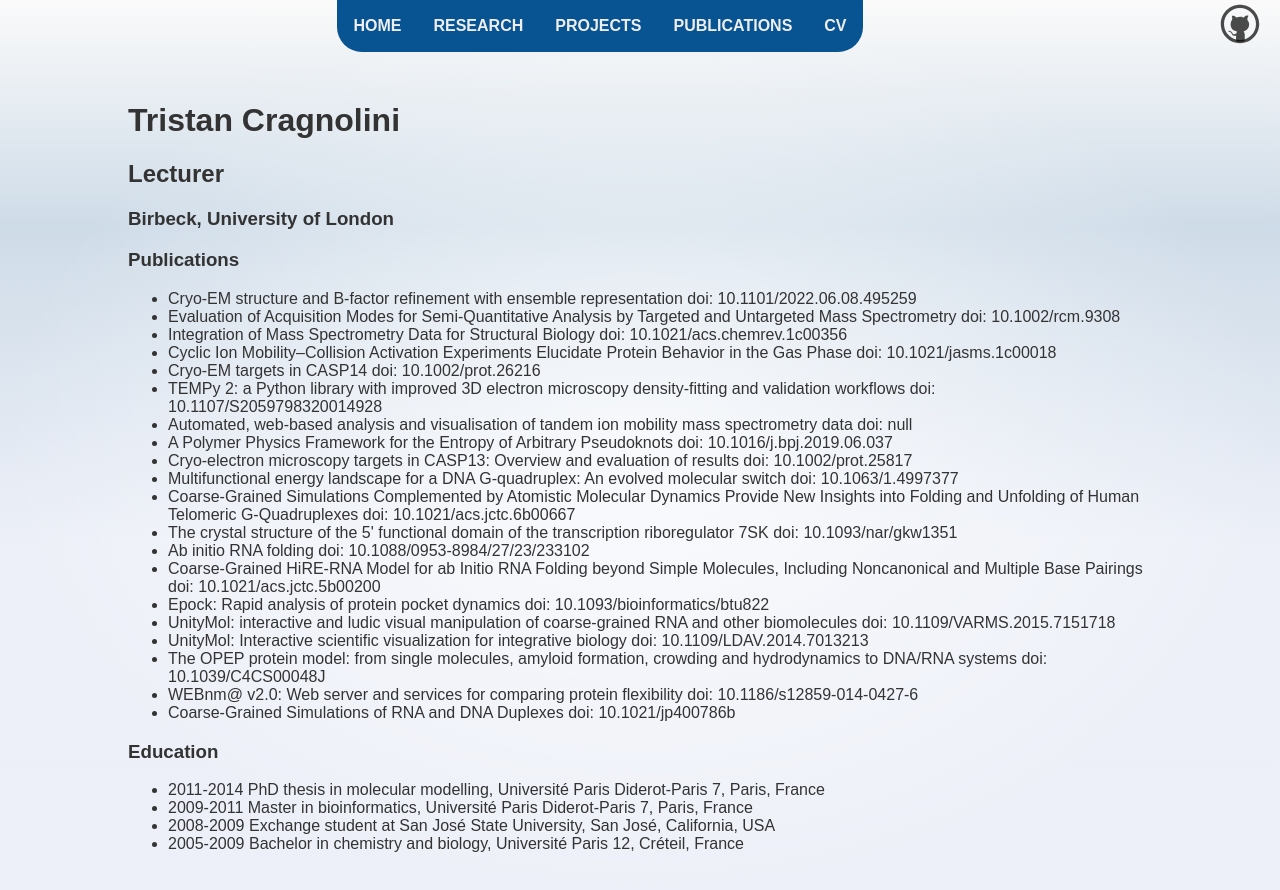
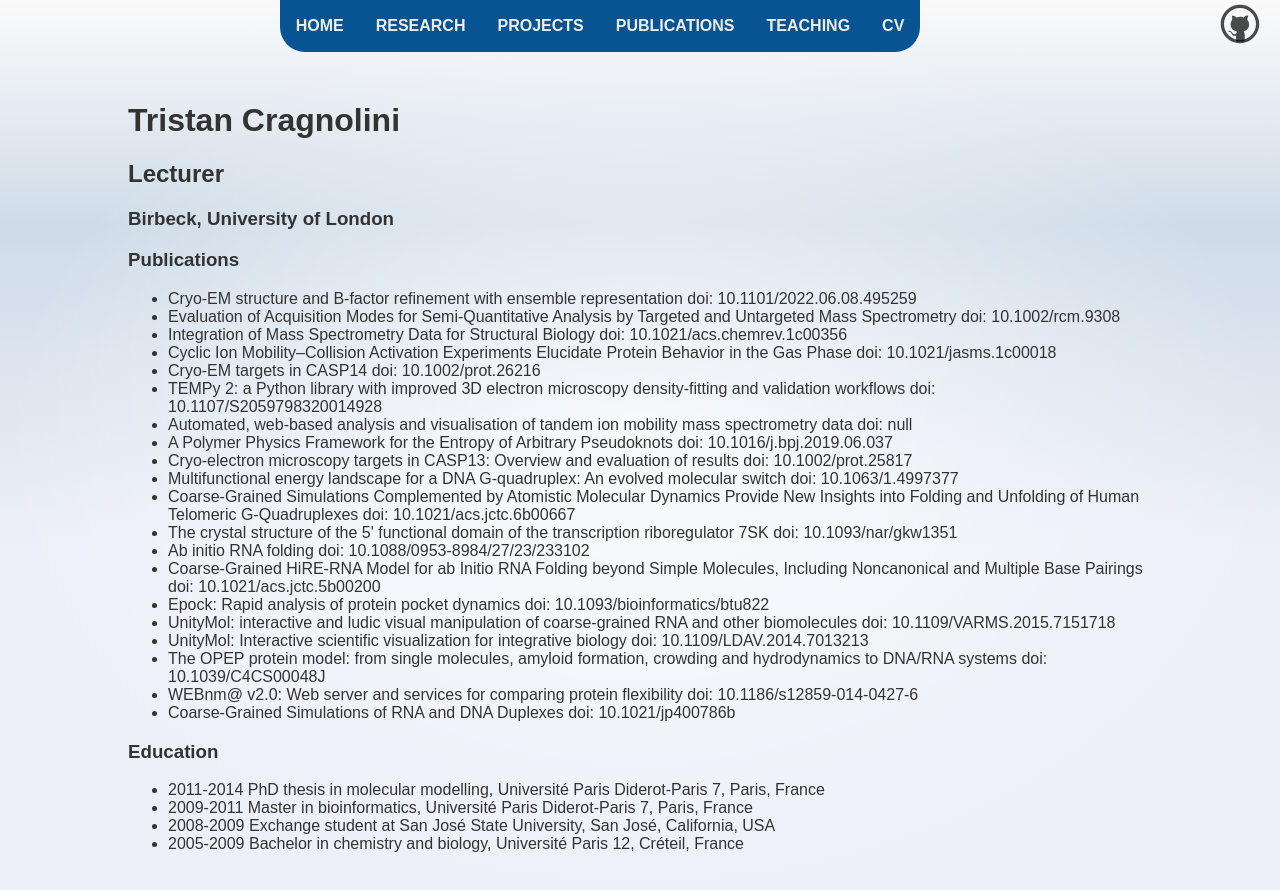
Before and after one commit to tc427/tc427.github.io, a SvelteKit app: page /CV in a window 1280 px wide. Shown: the top 890 px of the page. Built offline with nearby package versions, Linux system fonts and the light colour scheme.

Commit message:
Add teaching page to menu

```diff
--- a/src/routes/Header.svelte
+++ b/src/routes/Header.svelte
@@ -12,6 +12,7 @@
 		<a href="./research">Research</a>
 		<a href="./projects">Projects</a>
 		<a href="./publications">Publications</a>
+		<a href="./teaching">Teaching</a>
 		<a href="./CV">CV</a>
 		<br>
 	</nav>
```
